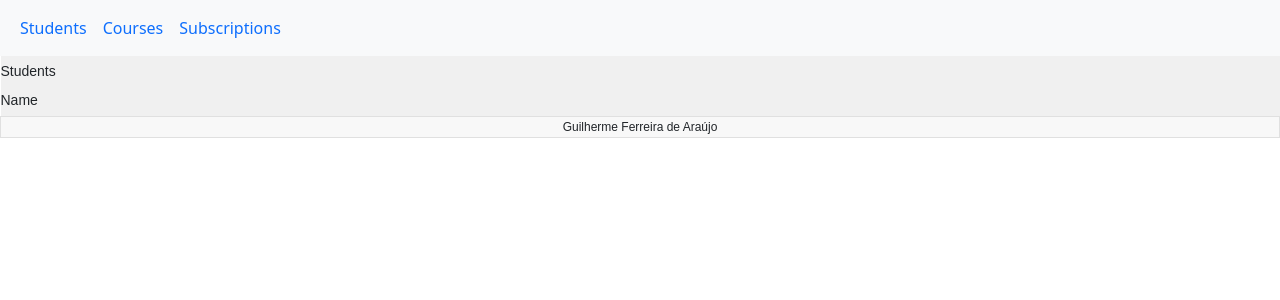
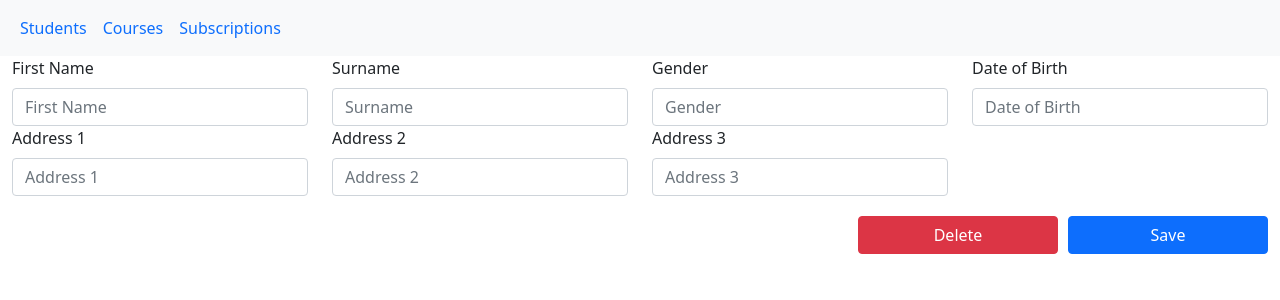
Before and after one commit to GuilhermeFerreiraAraujo/StudentCourseManagement, a React (Create React App) app in the folder StudentCourseManagement/app/: page /student-detail in a window 1280 px wide. Shown: the top 300 px of the page. Built offline with nearby package versions, Linux system fonts and the light colour scheme; no server answers.

Commit message:
ADD Textbox and button atoms

```diff
--- a/StudentCourseManagement/app/src/App.js
+++ b/StudentCourseManagement/app/src/App.js
@@ -1,7 +1,7 @@
 import StudentsList from './Views/Students/StudentsList/StudentsList';
 import CoursesList from './Views/Courses/CoursesList/CoursesList';
 import SubscriptionsList from './Views/Subscriptions/SubscriptionsList/SubscriptionsList';
-import StudentsDetail from './Views/Students/StudentsList/StudentsList';
+import StudentsDetail from './Views/Students/StudentsDetail/StudentsDetail';
 import CoursesDetail from './Views/Courses/CoursesList/CoursesList';
 import SubscriptionsDetail from './Views/Subscriptions/SubscriptionsList/SubscriptionsList';
 import './App.scss';
@@ -17,29 +17,29 @@ function App() {
   return (
     <div className="App">
       <Router>
-        <nav class="navbar navbar-expand-lg bg-light">
-          <div class="container-fluid">
-            <div class="collapse navbar-collapse" id="main_nav">
-              <ul class="navbar-nav">
-                <li class="nav-item bg-light dropdown">
-                  <Link class="nav-link" to="/" data-bs-toggle="dropdown">Students</Link>
-                  <ul class="dropdown-menu">
-                    <li><Link class="dropdown-item" to="/student-detail">Add Student</Link></li>
-                    <li><Link class="dropdown-item" to="/">View Students</Link></li>
+        <nav className="navbar navbar-expand-lg bg-light">
+          <div className="container-fluid">
+            <div className="collapse navbar-collapse" id="main_nav">
+              <ul className="navbar-nav">
+                <li className="nav-item bg-light dropdown">
+                  <Link className="nav-link" to="/" data-bs-toggle="dropdown">Students</Link>
+                  <ul className="dropdown-menu">
+                    <li><Link className="dropdown-item" to="/student-detail">Add Student</Link></li>
+                    <li><Link className="dropdown-item" to="/">View Students</Link></li>
                   </ul>
                 </li>
-                <li class="nav-item dropdown">
-                  <Link class="nav-link" to="/courses-list" data-bs-toggle="dropdown">Courses</Link>
-                  <ul class="dropdown-menu">
-                    <li><Link class="dropdown-item" to="course-detail">Add Course</Link></li>
-                    <li><Link class="dropdown-item" to="courses-list">View Courses</Link></li>
+                <li className="nav-item dropdown">
+                  <Link className="nav-link" to="/courses-list" data-bs-toggle="dropdown">Courses</Link>
+                  <ul className="dropdown-menu">
+                    <li><Link className="dropdown-item" to="course-detail">Add Course</Link></li>
+                    <li><Link className="dropdown-item" to="courses-list">View Courses</Link></li>
                   </ul>
                 </li>
-                <li class="nav-item dropdown">
-                  <Link class="nav-link" to="/subscriptions-list" data-bs-toggle="dropdown">Subscriptions</Link>
-                  <ul class="dropdown-menu">
-                    <li><Link class="dropdown-item" to="/subscription-detail">Add Subscription</Link></li>
-                    <li><Link class="dropdown-item" to="/subscriptions-list">View Subscriptions</Link></li>
+                <li className="nav-item dropdown">
+                  <Link className="nav-link" to="/subscriptions-list" data-bs-toggle="dropdown">Subscriptions</Link>
+                  <ul className="dropdown-menu">
+                    <li><Link className="dropdown-item" to="/subscription-detail">Add Subscription</Link></li>
+                    <li><Link className="dropdown-item" to="/subscriptions-list">View Subscriptions</Link></li>
                   </ul>
                 </li>
               </ul>
--- a/StudentCourseManagement/app/src/Components/Atoms/Button/Button.js
+++ b/StudentCourseManagement/app/src/Components/Atoms/Button/Button.js
@@ -0,0 +1,18 @@
+import PropTypes from 'prop-types';
+import './Button.scss';
+
+function Button(props) {
+
+    if (props.type === "danger"){
+        return (<button type="submit" className="button btn btn-danger mb-3">{props.label}</button>);
+    }
+
+    return (<button type="submit" className="button btn btn-primary mb-3">{props.label}</button>);
+}
+
+Button.propTypes = {
+    label: PropTypes.string.isRequired,
+    type: PropTypes.string.isRequired
+};
+
+export default Button;
--- a/StudentCourseManagement/app/src/Components/Atoms/Button/Button.scss
+++ b/StudentCourseManagement/app/src/Components/Atoms/Button/Button.scss
@@ -0,0 +1,5 @@
+.button {
+    margin-left: 10px;
+    margin-top: 20px;
+    width: 200px;
+}
--- a/StudentCourseManagement/app/src/Components/Atoms/Textbox/Textbox.js
+++ b/StudentCourseManagement/app/src/Components/Atoms/Textbox/Textbox.js
@@ -0,0 +1,21 @@
+import PropTypes from 'prop-types';
+
+import './Textbox.scss';
+
+function Textbox(props) {
+    return (
+        <div>
+            <label for="exampleFormControlInput1" className="form-label">{props.label}</label>
+            <input type="email" className="form-control" id="" placeholder={props.placeholder} value={props.value}/>
+        </div>
+    );
+}
+
+export default Textbox;
+
+Textbox.propTypes = {
+  label: PropTypes.string.isRequired,
+  value: PropTypes.string.isRequired,
+  placeholder: PropTypes.string.isRequired,
+  type: PropTypes.string.isRequired,
+};
--- a/StudentCourseManagement/app/src/Views/Students/StudentsDetail/StudentsDetail.js
+++ b/StudentCourseManagement/app/src/Views/Students/StudentsDetail/StudentsDetail.js
@@ -1,10 +1,64 @@
 import React from 'react';
+import Textbox from '../../../Components/Atoms/Textbox/Textbox';
+import Button from '../../../Components/Atoms/Button/Button';
+import 'bootstrap/dist/css/bootstrap.css';
 import './StudentsDetail.scss';
 
 class StudentsDetail extends React.Component {
-    render() {
-      return <h1>Hello, {this.props.name}</h1>;
-    }
+  constructor() {
+    super();
+    this.state = {
+      id: 0,
+      firstName: "",
+      surname: "",
+      gender: "",
+      dateOfBirth: null,
+      address1: "",
+      address2: "",
+      address3: ""
+    };
+  }
+
+  render() {
+    return (
+      <div className="container-fluid text-start">
+        <div className="row">
+          <div className="col">
+            <Textbox label="First Name" type="text" placeholder="First Name" />
+          </div>
+          <div className="col">
+            <Textbox label="Surname" type="text" placeholder="Surname" />
+          </div>
+          <div className="col">
+            <Textbox label="Gender" type="text" placeholder="Gender" />
+          </div>
+          <div className="col">
+            <Textbox label="Date of Birth" type="text" placeholder="Date of Birth" />
+          </div>
+        </div>
+        <div className="row">
+          <div className="col">
+            <Textbox label="Address 1" type="text" placeholder="Address 1" />
+          </div>
+          <div className="col">
+            <Textbox label="Address 2" type="text" placeholder="Address 2" />
+          </div>
+          <div className="col">
+            <Textbox label="Address 3" type="text" placeholder="Address 3" />
+          </div>
+          <div className="col">
+          </div>
+        </div>
+
+        <div className="row text-end">
+        <div className="col">
+            <Button type="danger" label="Delete"/>
+            <Button label="Save" />
+          </div>
+        </div>
+      </div>
+    );
+  }
 }
 
 export default StudentsDetail;
```
Also changed, not shown: StudentCourseManagement/app/src/Components/Atoms/Textbox/Button.scss (deleted), StudentCourseManagement/app/src/Components/Atoms/Textbox/Textbox.scss (added).
